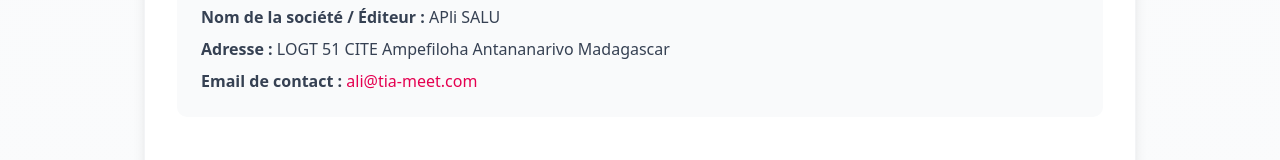
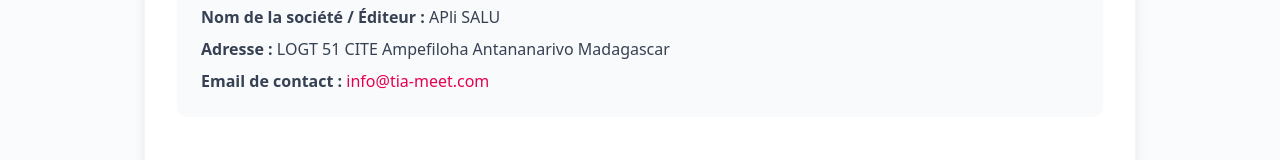
Before and after one commit to Apli-Org/tia-web, a Next.js app: page /privacy in a window 1280 px wide. Shown: the part 726-886 px from the top of the page. Built offline with nearby package versions, Linux system fonts and the light colour scheme.

Commit message:
chore(legal): use info@tia-meet.com as the contact email

```diff
--- a/app/child-safety/page.tsx
+++ b/app/child-safety/page.tsx
@@ -265,7 +265,7 @@
                       href="mailto:child-safety@tia-meet.com"
                       className="text-lg font-semibold text-cyan-600 hover:underline"
                     >
-                      ali@tia-meet.com
+                      info@tia-meet.com
                     </a>
                   </div>
                 </div>
--- a/app/payment/redirect/page.tsx
+++ b/app/payment/redirect/page.tsx
@@ -46,10 +46,10 @@
           En cas de problème, contactez le support&nbsp;:
           <br />
           <a
-            href="mailto:ali@tia-meet.com"
+            href="mailto:info@tia-meet.com"
             className="text-primary hover:underline font-medium"
           >
-            ali@tia-meet.com
+            info@tia-meet.com
           </a>
         </p>
 
--- a/app/privacy/page.tsx
+++ b/app/privacy/page.tsx
@@ -91,10 +91,10 @@
                 <p className="text-gray-700">
                   <strong>Email de contact :</strong>{" "}
                   <a
-                    href="mailto:ali@tia-meet.com"
+                    href="mailto:info@tia-meet.com"
                     className="text-primary hover:underline"
                   >
-                    ali@tia-meet.com
+                    info@tia-meet.com
                   </a>
                 </p>
               </div>
@@ -430,10 +430,10 @@
               <p className="text-gray-600">
                 Les demandes peuvent être adressées à :{" "}
                 <a
-                  href="mailto:ali@tia-meet.com"
+                  href="mailto:info@tia-meet.com"
                   className="text-primary hover:underline font-medium"
                 >
-                  ali@tia-meet.com
+                  info@tia-meet.com
                 </a>
               </p>
             </section>
@@ -489,10 +489,10 @@
                 <p className="text-gray-700 flex items-center gap-2">
                   <span>📧</span>
                   <a
-                    href="mailto:ali@tia-meet.com"
+                    href="mailto:info@tia-meet.com"
                     className="text-primary hover:underline font-medium"
                   >
-                    ali@tia-meet.com
+                    info@tia-meet.com
                   </a>
                 </p>
                 <p className="text-gray-600 text-sm mt-2 italic">
@@ -608,10 +608,10 @@
                     Email de contact
                   </p>
                   <a
-                    href="mailto:ali@tia-meet.com"
+                    href="mailto:info@tia-meet.com"
                     className="text-lg font-semibold text-primary hover:underline"
                   >
-                    ali@tia-meet.com
+                    info@tia-meet.com
                   </a>
                 </div>
               </div>
--- a/app/terms/page.tsx
+++ b/app/terms/page.tsx
@@ -402,10 +402,10 @@
                 les Données Personnelles, en adressant un mail avec accusé de
                 réception à{" "}
                 <a
-                  href="mailto:ali@tia-meet.com"
+                  href="mailto:info@tia-meet.com"
                   className="text-primary hover:underline font-medium"
                 >
-                  ali@tia-meet.com
+                  info@tia-meet.com
                 </a>
                 .
               </p>
@@ -451,10 +451,10 @@
                 L&apos;Utilisateur peut mettre fin à tout moment, à son adhésion
                 au Service par mail avec accusé de réception à{" "}
                 <a
-                  href="mailto:ali@tia-meet.com"
+                  href="mailto:info@tia-meet.com"
                   className="text-primary hover:underline font-medium"
                 >
-                  ali@tia-meet.com
+                  info@tia-meet.com
                 </a>
                 . APLI SARLU lui communiquera toutes les informations
                 nécessaires sur les modalités de la résiliation.
--- a/components/landing/footer.tsx
+++ b/components/landing/footer.tsx
@@ -17,7 +17,7 @@
     { label: "FAQ", href: "#faq" },
     { label: "Termes et Conditions", href: "/terms" },
   ],
-  contactEmail: "ali@tia-meet.com",
+  contactEmail: "info@tia-meet.com",
   legalLinks: [
     { name: "Politique de confidentialité", href: "/privacy" },
     { name: "Protection des enfants", href: "/child-safety" },
```
